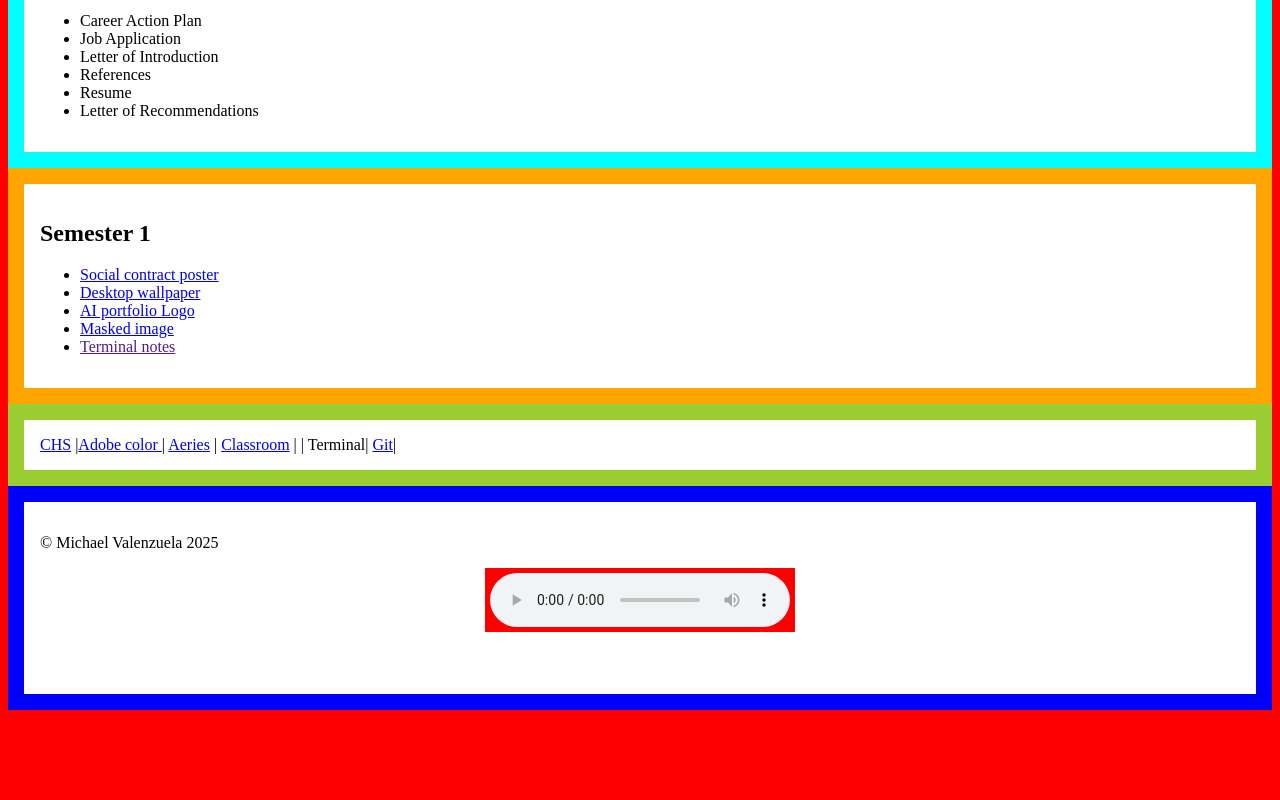
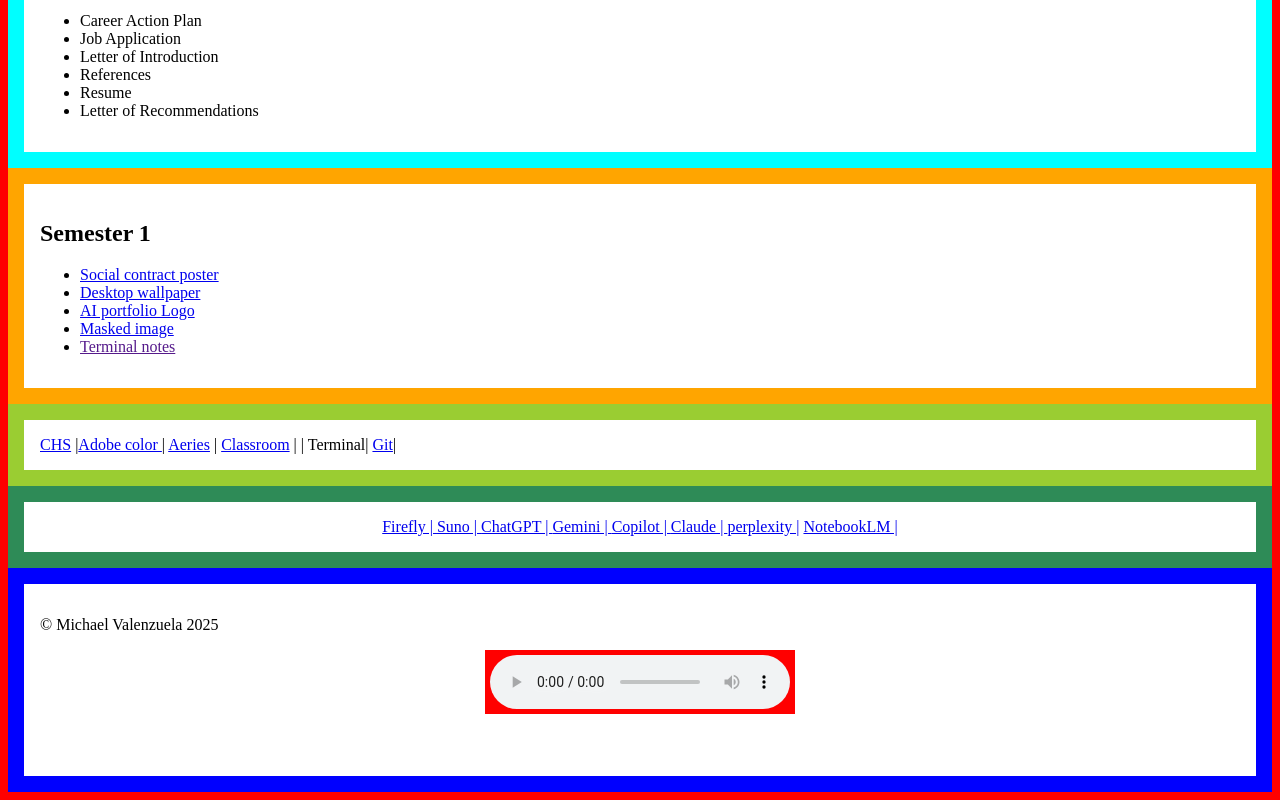
Before and after one commit to michaelvalenzuela-hue/mvalenzuela042025, a plain HTML site: page index.html in a window 1280 px wide. Shown: the part 1195-1995 px from the top of the page. Before the commit the page ends 1913 px from the top, so only its background shows below. Drawn offline with Linux system fonts and the light colour scheme.

Commit message:
Updated index with AI links

```diff
--- a/index.html
+++ b/index.html
@@ -109,6 +109,23 @@
     </section>
     <!-- End PageFooter -->
 
+    <!-- Begin AI Footer -->
+    <section id="aifooter">
+      <div class="container">
+        <nav>
+          <a href="https://firefly.adobe.com/">Firefly | </a>
+          <a href="https://suno.com/home">Suno | </a>
+          <a href="https://chatgpt.com/">ChatGPT | </a>
+          <a href="https://gemini.google.com/app">Gemini | </a>
+          <a href="https://copilot.microsoft.com/">Copilot | </a>
+          <a href="https://claude.ai/login?from=logout">Claude | </a>
+          <a href="https://www.perplexity.ai/">perplexity |</a>
+          <a href="https://notebooklm.google.com/">NotebookLM |</a>
+        </nav>
+      </div>
+    </section>
+    <!-- End Ai Footer -->
+
     <!-- Begin SubFooter -->
     <section id="subfooter">
       <div class="container">
--- a/styles.css
+++ b/styles.css
@@ -73,11 +73,19 @@ html {
   background-color: none;
   min-height: auto;
 }
-
+#aifooter {
+  background-color: seagreen;
+  padding: 1rem;
+  min-height: auto;
+}
 #subfooter {
   background-color: blue;
   min-height: 10rem;
   padding: 1rem;
+}
+#aifooter .container {
+  text-align: center;
+  min-height: auto;
 }
 
 audio {
```
